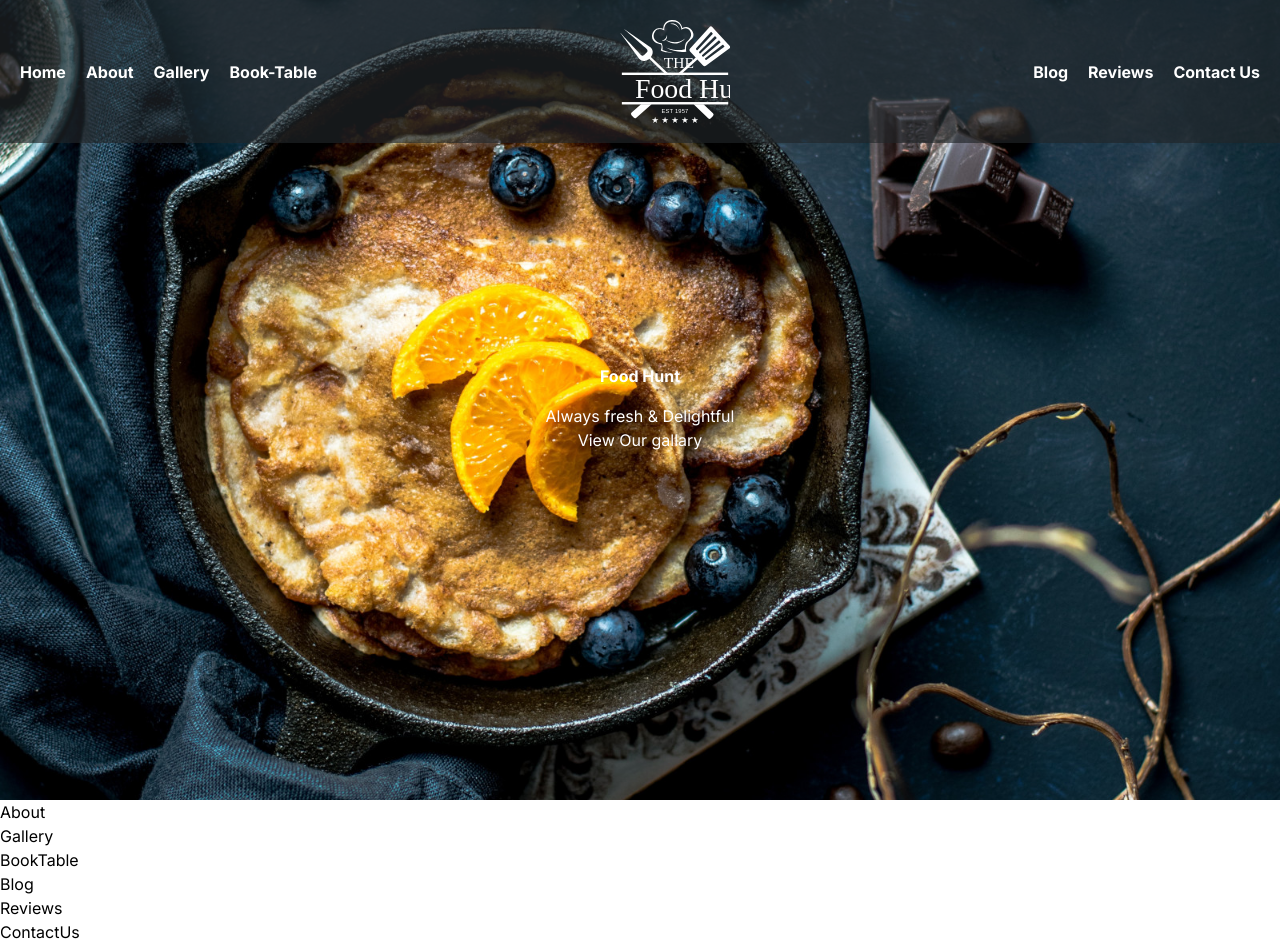
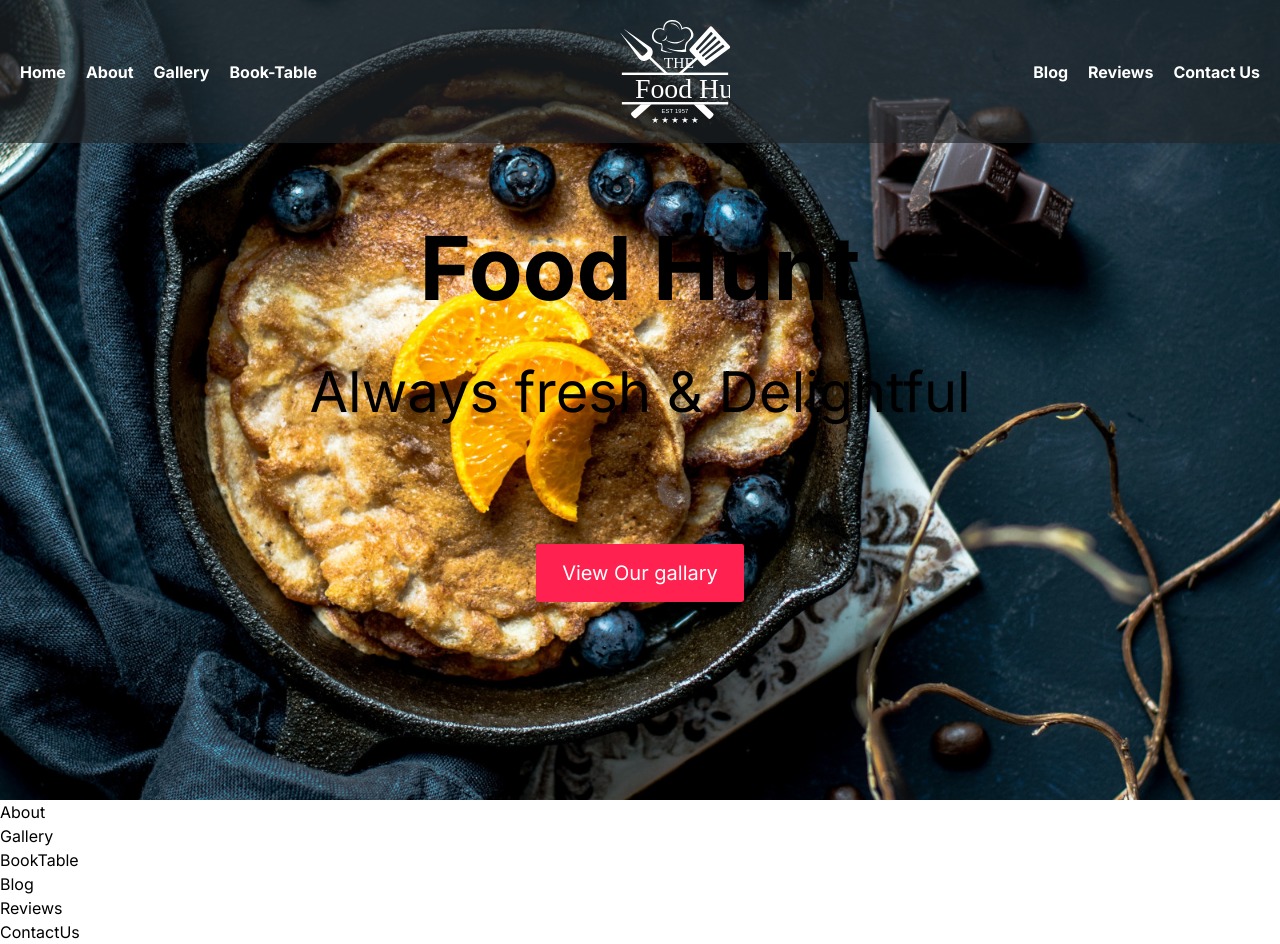
Before and after one commit to KirilSZyapkov/food_hunt, a Next.js app: page / in a window 1280 px wide. Built offline with nearby package versions, Linux system fonts and the light colour scheme.

Commit message:
Adding more styles to landing page's text.

```diff
--- a/app/components/landing/Landing.module.css
+++ b/app/components/landing/Landing.module.css
@@ -9,3 +9,18 @@
     align-items: center;
 
 }
+
+.btn{
+    display: inline-block;
+    font-weight: 400;
+    text-align: center;
+    user-select: none;
+    border: 1px solid transparent;
+}
+
+.btn_lg{
+    padding: 0.8rem 1.6rem;
+    font-size: 1.25rem;
+    line-height: 1.5;
+    border-radius: 0.15rem;
+}
--- a/app/components/landing/Landing.tsx
+++ b/app/components/landing/Landing.tsx
@@ -5,10 +5,10 @@
 function Landing() {
   return (
     <div className={styles.header}>
-      <div className='text-white text-center'>
+      <div className='text-current text-center text-[5.5rem]'>
         <h1 className='font-bold my-4' >Food Hunt</h1>
-        <h2>Always fresh &amp; Delightful</h2>
-        <a href="#gallary">View Our gallary</a>
+        <h2 className='text-[3.5rem] mb-[3rem]'>Always fresh &amp; Delightful</h2>
+        <a className={`${styles.btn} ${styles.btn_lg} text-white bg-[#ff214f] border-[#ff214f]`} href="#gallary">View Our gallary</a>
       </div>
     </div>
   )
```
